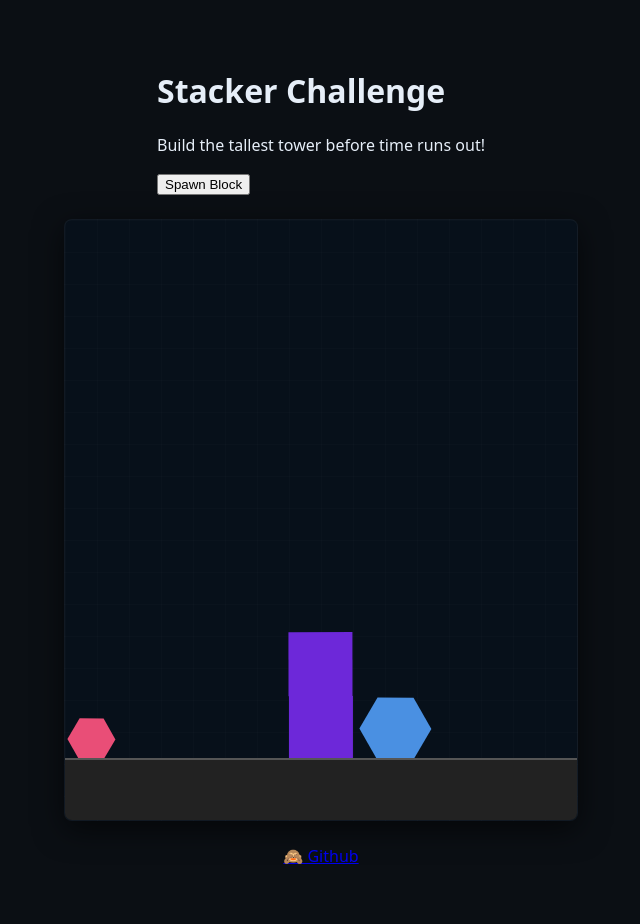
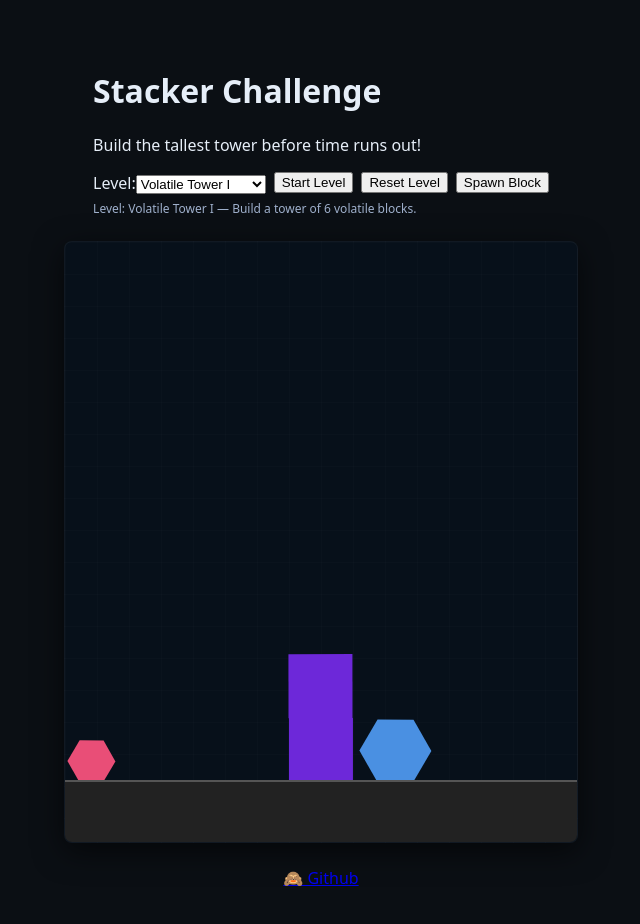
Before and after one commit to MatthieuScarset/flash-point, a React (Vite) app in the folder frontend/: page / in a window 1280 px wide. Shown: the top 924 px of the page, without its empty margins (319-959 px from the left). Built offline with nearby package versions, Linux system fonts and the light colour scheme; the HTML template or start-up script is replaced by a standard one.

Commit message:
feat(game): Add levels

```diff
--- /dev/null
+++ b/frontend/public/configs/levels.yaml
@@ -0,0 +1,27 @@
+# levels.yaml
+
+levels:
+  - id: 'level_1'
+    name: 'Volatile Tower I'
+    description: 'Build a tower of 6 volatile blocks.'
+    allowed_blocks: ['volatile_hex']
+    target:
+      type: 'count_blocks'
+      block_id: 'volatile_hex'
+      count: 10
+    time_limit: 60
+    start_blocks: [
+    ]
+    physics: {}
+
+  - id: 'practice_balanced'
+    name: 'Balanced Practice'
+    description: 'Practice building with stable hexes.'
+    allowed_blocks: ['stable_hex']
+    target:
+      type: 'count_blocks'
+      block_id: 'stable_hex'
+      count: 6
+    time_limit: 45
+    start_blocks: []
+    physics: {}
--- a/frontend/src/App.jsx
+++ b/frontend/src/App.jsx
@@ -18,24 +18,34 @@ const createBlock = (blockConfig, position) => {
     render: blockConfig.render
   }
 
+  let body
   if (blockConfig.shape === 'rectangle') {
-    const w = blockConfig.width || DEFAULT_WIDTH
-    const h = blockConfig.height || DEFAULT_HEIGHT
-    return Bodies.rectangle(x, y, w, h, commonProperties)
+    const w = blockConfig.width || BLOCK_DEFAULT_WIDTH
+    const h = blockConfig.height || BLOCK_DEFAULT_HEIGHT
+    body = Bodies.rectangle(x, y, w, h, commonProperties)
+  } else {
+    // polygon (use sides and radius with fallback)
+    const sides = blockConfig.sides || 6
+    const radius = blockConfig.radius || BLOCK_DEFAULT_RADIUS
+    body = Bodies.polygon(x, y, sides, radius, commonProperties)
   }
 
-  // polygon (use sides and radius with fallback)
-  const sides = blockConfig.sides || 6
-  const radius = blockConfig.radius || DEFAULT_RADIUS
-  return Bodies.polygon(x, y, sides, radius, commonProperties)
+  // Tag the body with a block id/label (used for level checks)
+  body.label = blockConfig.label || blockConfig.shape
+  return body
 }
 
 
 function App() {
   const sceneRef = useRef(null)
   const engineRef = useRef(null)
+  const levelTimerRef = useRef(null)
   const [gameConfig, setGameConfig] = useState(null)
   const [activeMode, setActiveMode] = useState(null)
+  const [levels, setLevels] = useState([])
+  const [activeLevelId, setActiveLevelId] = useState(null)
+  const [activeLevel, setActiveLevel] = useState(null)
+  const [levelState, setLevelState] = useState({ started: false, remainingTime: null, status: 'idle' })
   const [draggedBody, setDraggedBody] = useState(null)
 
   // 1. Load the full strategy config
@@ -49,6 +59,27 @@ function App() {
         // Find and set the active game mode
         const mode = fullConfig.game_modes.find(m => m.id === fullConfig.active_game_mode)
         setActiveMode(mode)
+      })
+  }, [])
+
+  // Load levels config (optional)
+  useEffect(() => {
+    fetch('/configs/levels.yaml')
+      .then((res) => res.text())
+      .then((text) => {
+        try {
+          const parsed = yaml.load(text)
+          const loaded = parsed && parsed.levels ? parsed.levels : []
+          setLevels(loaded)
+          if (loaded && loaded[0]) {
+            setActiveLevelId(loaded[0].id)
+            setActiveLevel(loaded[0])
+          }
+        } catch (e) {
+          console.warn('Failed to parse levels.yaml', e)
+        }
+      }).catch(() => {
+        // no levels file — that's fine
       })
   }, [])
 
@@ -234,14 +265,23 @@ function App() {
       Engine.clear(engine)
       render.canvas.remove()
       render.textures = {}
+
+      if (levelTimerRef.current) {
+        clearInterval(levelTimerRef.current)
+        levelTimerRef.current = null
+      }
     }
   }, [activeMode, gameConfig])
 
   // 4. Update spawner logic
   const spawnBlock = () => {
     if (engineRef.current && activeMode && sceneRef.current) {
-      // Pick a random block from the allowed list
-      const blockId = activeMode.spawner.allowed_blocks[Math.floor(Math.random() * activeMode.spawner.allowed_blocks.length)];
+      // Pick allowed blocks from the active level when running, otherwise fall back to mode spawner
+      const allowed = (activeLevel && levelState.started && activeLevel.allowed_blocks && activeLevel.allowed_blocks.length)
+        ? activeLevel.allowed_blocks
+        : activeMode.spawner.allowed_blocks
+
+      const blockId = allowed[Math.floor(Math.random() * allowed.length)]
       const blockConfig = gameConfig.block_library[blockId];
 
       if (blockConfig) {
@@ -263,6 +303,120 @@ function App() {
     }
   }
 
+  // Helpers for level management
+  const clearNonStaticBodies = () => {
+    if (!engineRef.current) return
+    const world = engineRef.current.world
+    const bodies = Composite.allBodies(world)
+    bodies.forEach(b => {
+      if (!b.isStatic) {
+        Composite.remove(world, b)
+      }
+    })
+  }
+
+  const addStartBlocksForLevel = (level) => {
+    if (!engineRef.current || !level) return
+    const world = engineRef.current.world
+
+    // Support both `start_blocks` and `start_condition` (ref into gameConfig.start_conditions)
+    let blocks = null
+    if (level.start_blocks && Array.isArray(level.start_blocks)) {
+      blocks = level.start_blocks
+      if (level.start_condition) console.warn('Both `start_blocks` and `start_condition` present on level; using `start_blocks`.')
+    } else if (level.start_condition && gameConfig && gameConfig.start_conditions && gameConfig.start_conditions[level.start_condition]) {
+      blocks = gameConfig.start_conditions[level.start_condition]
+      console.warn('`start_condition` on level is deprecated; prefer `start_blocks`. Using referenced start condition from strategy.yaml.')
+    }
+
+    if (!blocks) return
+
+    blocks.forEach(sb => {
+      const blockConfig = gameConfig.block_library[sb.block_id]
+      if (blockConfig) {
+        // resolve percentage positions same as other code
+        const container = sceneRef.current
+        const { width, height } = container ? { width: container.clientWidth, height: container.clientHeight } : { width: 320, height: 640 }
+        const resolve = (v, axisSize) => {
+          if (typeof v === 'string' && v.trim().endsWith('%')) {
+            const pct = parseFloat(v) / 100
+            return Math.round(pct * axisSize)
+          }
+          return Number(v)
+        }
+        const pos = { x: resolve(sb.position.x, width), y: resolve(sb.position.y, height) }
+        const body = createBlock(blockConfig, pos)
+        Composite.add(world, body)
+      }
+    })
+  }
+
+  const countBlocksOfType = (blockId) => {
+    if (!engineRef.current) return 0
+    const world = engineRef.current.world
+    const bodies = Composite.allBodies(world)
+    return bodies.reduce((acc, b) => acc + (b.label === blockId ? 1 : 0), 0)
+  }
+
+  const checkLevelWin = () => {
+    if (!activeLevel || !engineRef.current || !activeLevel.target) return
+    const t = activeLevel.target
+    if (t.type === 'count_blocks') {
+      const count = countBlocksOfType(t.block_id)
+      if (count >= t.count) {
+        // win
+        setLevelState(prev => ({ ...prev, status: 'completed', started: false }))
+        if (levelTimerRef.current) {
+          clearInterval(levelTimerRef.current)
+          levelTimerRef.current = null
+        }
+      }
+    }
+    // TODO: more target types (height, etc.)
+  }
+
+  const startLevel = (levelId) => {
+    const lvl = levels.find(l => l.id === levelId)
+    if (!lvl) return
+    setActiveLevel(lvl)
+    // Clear world and add start blocks
+    clearNonStaticBodies()
+    addStartBlocksForLevel(lvl)
+
+    setLevelState({ started: true, remainingTime: lvl.time_limit || null, status: 'running' })
+
+    if (levelTimerRef.current) {
+      clearInterval(levelTimerRef.current)
+      levelTimerRef.current = null
+    }
+
+    levelTimerRef.current = setInterval(() => {
+      setLevelState(prev => {
+        const rem = (prev.remainingTime || 0) - 1
+        if (rem <= 0) {
+          // fail
+          clearInterval(levelTimerRef.current)
+          levelTimerRef.current = null
+          return { ...prev, remainingTime: 0, status: 'failed', started: false }
+        }
+        return { ...prev, remainingTime: rem }
+      })
+      // check win after each tick
+      checkLevelWin()
+    }, 1000)
+  }
+
+  const resetLevel = () => {
+    if (levelTimerRef.current) {
+      clearInterval(levelTimerRef.current)
+      levelTimerRef.current = null
+    }
+    setLevelState({ started: false, remainingTime: null, status: 'idle' })
+    clearNonStaticBodies()
+    // re-add start blocks for the selected level (if any)
+    if (activeLevel) addStartBlocksForLevel(activeLevel)
+  }
+
   return (
     <div className='app'>
       <header className='app-header'>
@@ -270,7 +424,34 @@ function App() {
           <>
             <h1>{activeMode.name}</h1>
             <p>{activeMode.description}</p>
-            <button onClick={spawnBlock}>Spawn Block</button>
+
+            <div style={{ display: 'flex', gap: '8px', alignItems: 'center', justifyContent: 'center' }}>
+              <label>
+                Level:
+                <select value={activeLevelId || ''} onChange={(e) => {
+                  const id = e.target.value
+                  setActiveLevelId(id)
+                  const lvl = levels.find(l => l.id === id)
+                  setActiveLevel(lvl)
+                  // show start blocks preview
+                  resetLevel()
+                }}>
+                  {levels.map(l => <option key={l.id} value={l.id}>{l.name}</option>)}
+                </select>
+              </label>
+
+              <button onClick={() => startLevel(activeLevelId)} disabled={!activeLevel || levelState.started}>Start Level</button>
+              <button onClick={resetLevel} disabled={!activeLevel}>Reset Level</button>
+
+              <button onClick={spawnBlock}>Spawn Block</button>
+            </div>
+
+            <div style={{ marginTop: 6, fontSize: 12, color: '#9fb0cc' }}>
+              {activeLevel && <span>Level: {activeLevel.name} — {activeLevel.description} </span>}
+              {levelState.status === 'running' && <span> • Time left: {levelState.remainingTime}s</span>}
+              {levelState.status === 'completed' && <span> • Completed ✅</span>}
+              {levelState.status === 'failed' && <span> • Failed ⛔</span>}
+            </div>
           </>
         ) : (
           <h1>Loading Game...</h1>
@@ -280,7 +461,7 @@ function App() {
         <article ref={sceneRef} className='scene'></article>
       </main>
       <footer className='app-footer'>
-        <a href="https://github.com/MatthieuScarset/flash-point#">🙈 Github</a>
+        <a href="https://github.com/MatthieuScarset/flash-point">🙈 Github</a>
       </footer>
     </div>
   )
```
